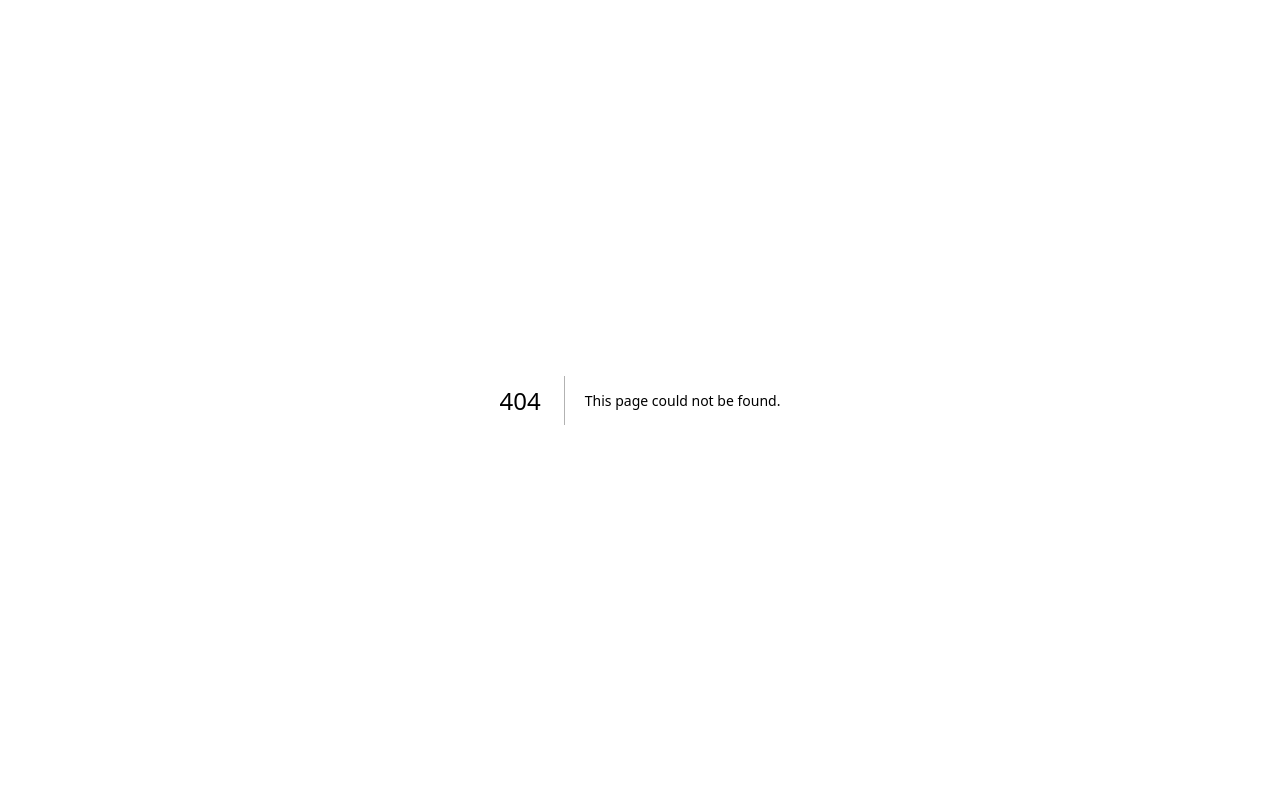
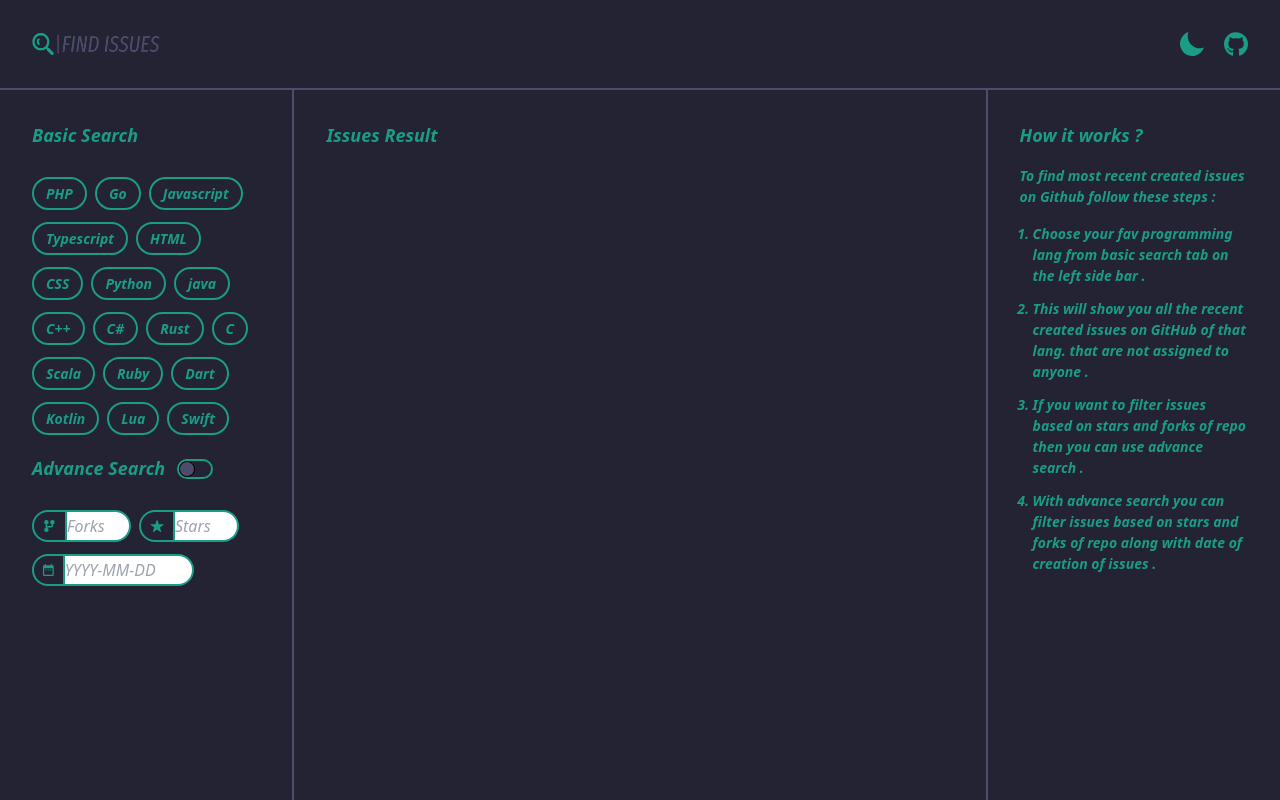
Before and after one commit to anand346/findissues, a Next.js app: page /search in a window 1280 px wide. Before the commit this address had no page. Built offline with nearby package versions, Linux system fonts and the light colour scheme.

Commit message:
changed bg on clicking lang

```diff
--- /dev/null
+++ b/components/GeneralLayout.js
@@ -0,0 +1,13 @@
+import React from "react";
+import Navbar from "./Navbar";
+import MainLayout from "./MainLayout";
+
+export default function GeneralLayout({children}){
+    return (
+        <div className = "main_container w-screen h-screen flex flex-col justify-center items-center ">
+          <Navbar />
+          <MainLayout childrenEl={children} />
+        </div>
+    )
+
+}
--- a/components/LandingMain.js
+++ b/components/LandingMain.js
@@ -10,9 +10,9 @@ export default function LandingMain(){
             <div className = {`${styles.landing_main} overflow-auto w-[54%] landing_main h-full flex flex-col items-start justify-start`}>
                 <Image unoptimized={true} className = "w-[200px] mt-[70px] ml-[90px] mb-[30px] " src = "/images/logo.png" width = {100} height = {100} alt = "findissues logo" />
                 <h1 className = "ml-[90px] italic font-semibold text-[36px] text-main_primary">New to Open-Source ?</h1>
-                <p className = "ml-[90px] text-main_yellow text-[22px] mb-[30px] mr-[90px] ">Find Your First Open-Source Issue Here</p>
-                <p className = "text-[18px] ml-[90px] text-main_primary italic leading-loose mr-[90px] mb-[50px]">Find issues aims to provide you access to the <b>most recent created issues</b> on GitHub which is not assigned to anyone in accordance with your development language with it's advance search technique .</p>
-                <p className = "mt-auto ml-[90px] mb-[20px] text-main_primary italic font-semibold text-[18px]"><i className="fa fa-copyright" aria-hidden="true"></i> FindIssues 2023 | Developed With <i className="fa fa-heart" aria-hidden="true"></i> By <Link href = "https:github.com/anand346" className = "underline-offset-2 underline">Anand Raj</Link></p>
+                <p className = "ml-[90px] text-main_yellow text-[22px] mb-[30px] mr-[90px] ">Find Most Recent Open-Source Issues Here</p>
+                <p className = "text-[18px] ml-[90px] text-main_primary italic leading-loose mr-[90px] mb-[50px]">Find issues aims to provide you access to the <b>most recent created issues</b> on GitHub which is <b>not assigned</b> to anyone in accordance with your development language with it's advance search technique .</p>
+                <p className = "mt-auto ml-[90px] mb-[20px] text-main_primary italic font-semibold text-[18px]"><i className="fa fa-copyright" aria-hidden="true"></i> FindIssues 2023 | Developed With <i className="fa fa-heart" aria-hidden="true"></i> By <Link href = "https://github.com/anand346" className = "underline-offset-2 underline">Anand Raj</Link></p>
             </div>
         </>
     )
--- a/components/LeftSidebar.js
+++ b/components/LeftSidebar.js
@@ -1,7 +1,14 @@
 import React from "react";
 import styles from "@/styles/LeftSidebar.module.css";
+import { langs } from "@/helper/Languages";
+import Link from "next/link";
+import { useRouter } from "next/router";
+import { useState , useEffect } from "react";
+
 
 export default function LeftSidebar(){
+
+    const router = useRouter();
 
     return (
         <>
@@ -10,24 +17,14 @@ export default function LeftSidebar(){
                     <div className = "basic_search w-full flex flex-col items-start justify-start mb-5">
                         <p className = "basic_search_title w-full mb-4 text-main_primary font-semibold italic text-[18px]">Basic Search</p>
                         <div className = {` basic_search_content w-full flex items-start justify-start flex-wrap space-y-3`}>
-                            <div  className = {` cursor-pointer first:mt-3 mr-2 lang_name px-3 py-1 text-center border-main_primary border-[2px] rounded-[20px] italic font-semibold text-main_primary text-[14px]`}>PHP</div>
-                            <div  className = {` cursor-pointer lang_name mr-2 px-3 py-1  text-center border-main_primary border-[2px] rounded-[20px] italic font-semibold text-main_primary text-[14px]`}>Go</div>
-                            <div  className = {` cursor-pointer lang_name mr-2 px-3 py-1  text-center border-main_primary border-[2px] rounded-[20px] italic font-semibold text-main_primary text-[14px]`}>Javascript</div>
-                            <div  className = {` cursor-pointer lang_name mr-2 px-3 py-1  text-center border-main_primary border-[2px] rounded-[20px] italic font-semibold text-main_primary text-[14px]`}>Typescript</div>
-                            <div  className = {` cursor-pointer lang_name mr-2 px-3 py-1  text-center border-main_primary border-[2px] rounded-[20px] italic font-semibold text-main_primary text-[14px]`}>HTML</div>
-                            <div  className = {` cursor-pointer lang_name mr-2 px-3 py-1  text-center border-main_primary border-[2px] rounded-[20px] italic font-semibold text-main_primary text-[14px]`}>CSS</div>
-                            <div  className = {` cursor-pointer lang_name mr-2 px-3 py-1  text-center border-main_primary border-[2px] rounded-[20px] italic font-semibold text-main_primary text-[14px]`}>Python</div>
-                            <div  className = {` cursor-pointer lang_name mr-2 px-3 py-1  text-center border-main_primary border-[2px] rounded-[20px] italic font-semibold text-main_primary text-[14px]`}>Java</div>
-                            <div  className = {` cursor-pointer lang_name mr-2 px-3 py-1  text-center border-main_primary border-[2px] rounded-[20px] italic font-semibold text-main_primary text-[14px]`}>C++</div>
-                            <div  className = {` cursor-pointer lang_name mr-2 px-3 py-1  text-center border-main_primary border-[2px] rounded-[20px] italic font-semibold text-main_primary text-[14px]`}>C#</div>
-                            <div  className = {` cursor-pointer lang_name mr-2 px-3 py-1  text-center border-main_primary border-[2px] rounded-[20px] italic font-semibold text-main_primary text-[14px]`}>Rust</div>
-                            <div  className = {` cursor-pointer lang_name mr-2 px-3 py-1  text-center border-main_primary border-[2px] rounded-[20px] italic font-semibold text-main_primary text-[14px]`}>C</div>
-                            <div  className = {` cursor-pointer lang_name mr-2 px-3 py-1  text-center border-main_primary border-[2px] rounded-[20px] italic font-semibold text-main_primary text-[14px]`}>Scala</div>
-                            <div  className = {` cursor-pointer lang_name mr-2 px-3 py-1  text-center border-main_primary border-[2px] rounded-[20px] italic font-semibold text-main_primary text-[14px]`}>Ruby</div>
-                            <div  className = {` cursor-pointer lang_name mr-2 px-3 py-1  text-center border-main_primary border-[2px] rounded-[20px] italic font-semibold text-main_primary text-[14px]`}>Dart</div>
-                            <div  className = {` cursor-pointer lang_name mr-2 px-3 py-1  text-center border-main_primary border-[2px] rounded-[20px] italic font-semibold text-main_primary text-[14px]`}>Kotlin</div>
-                            <div  className = {` cursor-pointer lang_name mr-2 px-3 py-1  text-center border-main_primary border-[2px] rounded-[20px] italic font-semibold text-main_primary text-[14px]`}>Lua</div>
-                            <div  className = {` cursor-pointer lang_name mr-2 px-3 py-1  text-center border-main_primary border-[2px] rounded-[20px] italic font-semibold text-main_primary text-[14px]`}>Swift</div>
+                            {
+                                langs.map(lang => {
+                                    return (
+                                        <Link key={lang.query} className = {`first:mt-3`} href = {`search?lang=${lang.query}`}><div className = {`${lang.query == router.query.lang ? 'bg-main_secondary' : ''} cursor-pointer mr-2 lang_name px-3 py-1 text-center border-main_primary border-[2px] rounded-[20px] italic font-semibold text-main_primary text-[14px]`}>{lang.lang_name}</div></Link>
+                                    )
+                                })
+                            }
+
                         </div>
                     </div>
                     <div className = "advance_search w-full flex flex-col items-start justify-start">
--- a/components/MainLayout.js
+++ b/components/MainLayout.js
@@ -4,13 +4,13 @@ import LandingMain from "./LandingMain";
 import RightSidebar from "./RightSidebar";
 import styles from "@/styles/MainLayout.module.css";
 
-export default function MainLayout(){
+export default function MainLayout({childrenEl}){
 
     return (
         <>
             <div className = {`${styles.layout_container} overflow-auto layout_container w-full flex items-start justify-between bg-main_secondary_high h-full`}>
                 <LeftSidebar />
-                <LandingMain />
+                {childrenEl}
                 <RightSidebar />
             </div>
         </>
--- /dev/null
+++ b/helper/Languages.js
@@ -0,0 +1,75 @@
+
+export const langs = [
+        {
+            lang_name : "PHP",
+            query : "php"
+        },
+        {
+            lang_name : "Go",
+            query : "go"
+        },
+        {
+            lang_name : "Javascript",
+            query : "javascript"
+        },
+        {
+            lang_name : "Typescript",
+            query : "typescript"
+        },
+        {
+            lang_name : "HTML",
+            query : "html"
+        },
+        {
+            lang_name : "CSS",
+            query : "css"
+        },
+        {
+            lang_name : "Python",
+            query : "python"
+        },
+        {
+            lang_name : "java",
+            query : "java"
+        },
+        {
+            lang_name : "C++",
+            query : "cpp"
+        },
+        {
+            lang_name : "C#",
+            query : "csharp"
+        },
+        {
+            lang_name : "Rust",
+            query : "rust"
+        },
+        {
+            lang_name : "C",
+            query : "c"
+        },
+        {
+            lang_name : "Scala",
+            query : "scala"
+        },
+        {
+            lang_name : "Ruby",
+            query : "ruby"
+        },
+        {
+            lang_name : "Dart",
+            query : "dart"
+        },
+        {
+            lang_name : "Kotlin",
+            query : "kotlin"
+        },
+        {
+            lang_name : "Lua",
+            query : "lua"
+        },
+        {
+            lang_name : "Swift",
+            query : "swift"
+        }
+    ]
--- a/next.config.js
+++ b/next.config.js
@@ -1,6 +1,10 @@
 /** @type {import('next').NextConfig} */
 const nextConfig = {
   reactStrictMode: true,
+  // compiler: {
+  //   // Enables the styled-components SWC transform
+  //   styledComponents: true
+  // }
 }
 
 module.exports = nextConfig
--- a/package.json
+++ b/package.json
@@ -12,6 +12,7 @@
     "eslint": "8.41.0",
     "eslint-config-next": "13.4.3",
     "next": "13.4.3",
+    "next-usequerystate": "^1.7.2",
     "react": "18.2.0",
     "react-dom": "18.2.0"
   },
--- a/pages/_app.js
+++ b/pages/_app.js
@@ -1,9 +1,13 @@
 import '@/styles/globals.css'
 import Script from 'next/script'
+import GeneralLayout from '@/components/GeneralLayout'
 export default function App({ Component, pageProps }) {
   return (
     <>
-      <Component {...pageProps} />
+      <GeneralLayout>
+        <Component {...pageProps} />
+      </GeneralLayout>
+
       <Script src = " https://unpkg.com/flowbite@1.5.1/dist/flowbite.js" />
     </>
   )
--- a/pages/index.js
+++ b/pages/index.js
@@ -1,19 +1,20 @@
 import Head from 'next/head'
 import Image from 'next/image'
 // import { Inter } from 'next/font/google'
-import styles from '@/styles/Home.module.css'
-import Navbar from '@/components/Navbar';
-import MainLayout from '@/components/MainLayout';
+import Link from "next/link";
+import styles from "@/styles/LandingMain.module.css";
 // const inter = Inter({ subsets: ['latin'] })
 
 export default function Home() {
   return (
     <>
-      <div className = "main_container w-screen h-screen flex flex-col justify-center items-center ">
-          <Navbar />
-          <MainLayout />
-      </div>
-      {/* <p className = "font-bold text-main_primary">Hello world</p> */}
+        <div className = {`${styles.landing_main} overflow-auto w-[54%] landing_main h-full flex flex-col items-start justify-start`}>
+            <Image unoptimized={true} className = "w-[200px] mt-[70px] ml-[90px] mb-[30px] " src = "/images/logo.png" width = {100} height = {100} alt = "findissues logo" />
+            <h1 className = "ml-[90px] italic font-semibold text-[36px] text-main_primary">New to Open-Source ?</h1>
+            <p className = "ml-[90px] text-main_yellow text-[22px] mb-[30px] mr-[90px] ">Find Most Recent Open-Source Issues Here</p>
+            <p className = "text-[18px] ml-[90px] text-main_primary italic leading-loose mr-[90px] mb-[50px]">Find issues aims to provide you access to the <b>most recent created issues</b> on GitHub which is <b>not assigned</b> to anyone in accordance with your development language with it's advance search technique .</p>
+            <p className = "mt-auto ml-[90px] mb-[20px] text-main_primary italic font-semibold text-[18px]"><i className="fa fa-copyright" aria-hidden="true"></i> FindIssues 2023 | Developed With <i className="fa fa-heart" aria-hidden="true"></i> By <Link href = "https://github.com/anand346" className = "underline-offset-2 underline">Anand Raj</Link></p>
+        </div>
     </>
   )
 }
--- /dev/null
+++ b/pages/search/index.js
@@ -0,0 +1,17 @@
+import {useRouter} from "next/router";
+import Link from "next/link";
+import styles from "@/styles/LandingMain.module.css";
+
+export default function Search(){
+
+    const router = useRouter();
+
+
+    return (
+        <>
+            <div className = {`${styles.landing_main} issues_result overflow-auto w-[54%] landing_main h-full flex flex-col items-start justify-start`}>
+                <p className = "w-[200px] mb-4 p-8 italic font-semibold text-[18px] text-main_primary">Issues Result</p>
+            </div>
+        </>
+    )
+}
```
Also changed, not shown: 2 other files (tests, documents, lock files or other folders).
